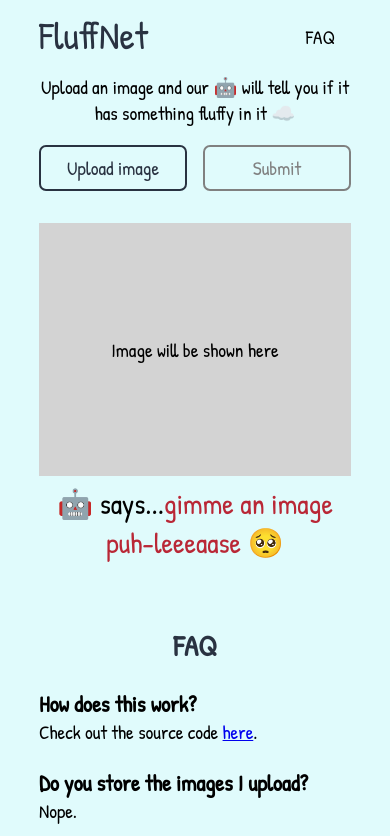
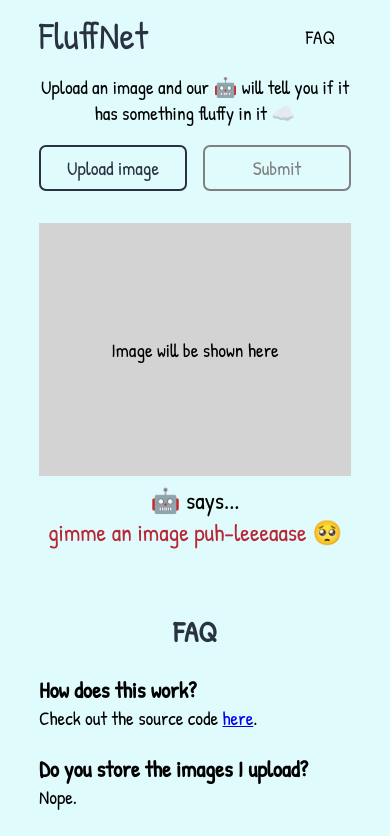
Before and after one commit to mihailthebuilder/fluffnet-front, a React (Create React App) app: page / in a window 390 px wide. Shown: the top 836 px of the page. Built offline with nearby package versions, Linux system fonts and the light colour scheme.

Commit message:
robot message responsive

```diff
--- a/src/App.scss
+++ b/src/App.scss
@@ -193,6 +193,10 @@ header {
 
     h2 {
       margin-top: 0.5rem;
+      font-size: 1.5rem;
+      .robot-message {
+        display: inline-block;
+      }
     }
   }
 } ;
```
